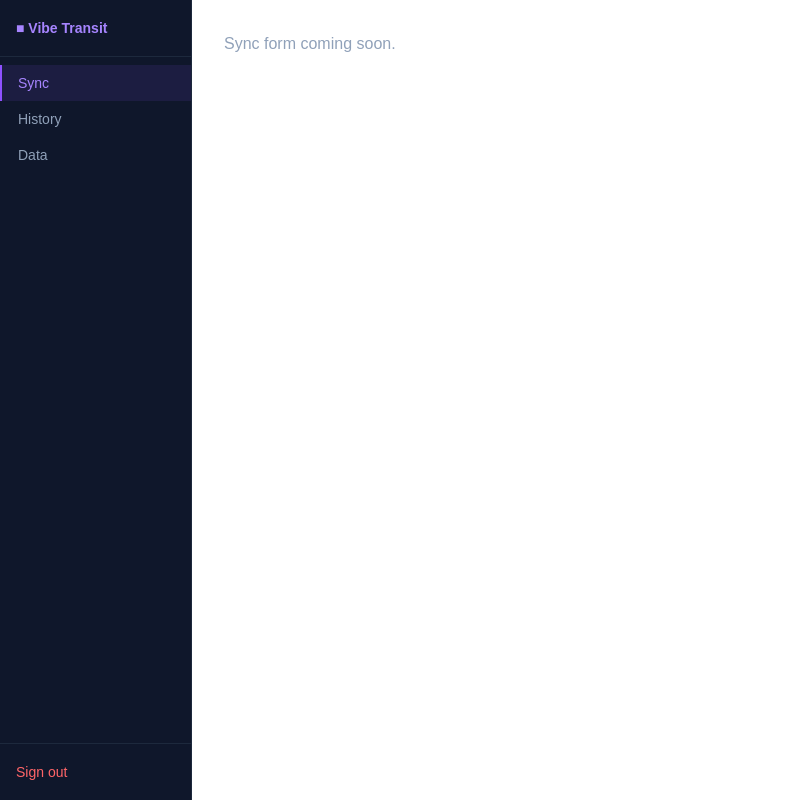
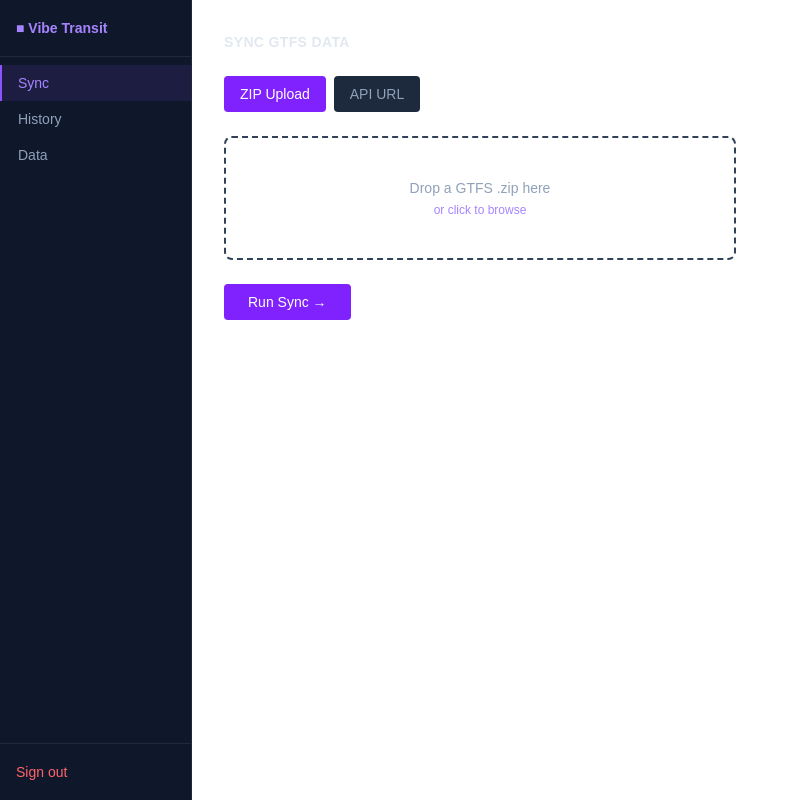
Before and after one commit to mikhaelbois/vibe-transit, a Next.js app: page /dashboard/sync in a window 1280 px wide. Shown: the whole page, without its empty margins (0-799 px from the left). Built offline with nearby package versions, Linux system fonts and the light colour scheme; no server answers.

Commit message:
feat: add sync view with ZIP upload and API URL input

```diff
--- a/app/dashboard/sync/page.tsx
+++ b/app/dashboard/sync/page.tsx
@@ -1,3 +1,5 @@
+import SyncForm from '@/components/SyncForm'
+
 export default function SyncPage() {
-  return <p className="text-slate-400">Sync form coming soon.</p>
+  return <SyncForm />
 }
--- /dev/null
+++ b/components/SyncForm.tsx
@@ -0,0 +1,157 @@
+'use client'
+
+import { useState, useRef } from 'react'
+
+type SyncMode = 'zip' | 'api'
+
+interface SyncResult {
+  success: boolean
+  message: string
+}
+
+export default function SyncForm() {
+  const [mode, setMode] = useState<SyncMode>('zip')
+  const [apiUrl, setApiUrl] = useState('')
+  const [file, setFile] = useState<File | null>(null)
+  const [dragging, setDragging] = useState(false)
+  const [loading, setLoading] = useState(false)
+  const [result, setResult] = useState<SyncResult | null>(null)
+  const fileInputRef = useRef<HTMLInputElement>(null)
+
+  async function handleSync() {
+    setLoading(true)
+    setResult(null)
+
+    try {
+      let response: Response
+
+      if (mode === 'zip') {
+        if (!file) throw new Error('Please select a ZIP file')
+        const formData = new FormData()
+        formData.append('file', file)
+        response = await fetch('/api/sync', { method: 'POST', body: formData })
+      } else {
+        if (!apiUrl.trim()) throw new Error('Please enter a URL')
+        response = await fetch('/api/sync', {
+          method: 'POST',
+          headers: { 'Content-Type': 'application/json' },
+          body: JSON.stringify({ url: apiUrl.trim() }),
+        })
+      }
+
+      const data = await response.json()
+
+      if (!response.ok) {
+        setResult({ success: false, message: data.error ?? 'Sync failed' })
+      } else {
+        const counts = Object.entries(
+          data.rowsInserted as Record<string, number>
+        )
+          .map(([table, count]) => `${count.toLocaleString()} ${table}`)
+          .join(', ')
+        setResult({ success: true, message: `Synced: ${counts}` })
+      }
+    } catch (err) {
+      setResult({
+        success: false,
+        message: err instanceof Error ? err.message : 'Unknown error',
+      })
+    } finally {
+      setLoading(false)
+    }
+  }
+
+  function handleDrop(e: React.DragEvent) {
+    e.preventDefault()
+    setDragging(false)
+    const dropped = e.dataTransfer.files[0]
+    if (dropped?.name.endsWith('.zip')) setFile(dropped)
+  }
+
+  return (
+    <div className="max-w-lg space-y-6">
+      <h1 className="text-sm font-semibold text-slate-200 uppercase tracking-wide">
+        Sync GTFS Data
+      </h1>
+
+      {/* Mode toggle */}
+      <div className="flex gap-2">
+        {(['zip', 'api'] as const).map((m) => (
+          <button
+            key={m}
+            onClick={() => { setMode(m); setResult(null) }}
+            className={`px-4 py-2 rounded text-sm font-medium transition-colors ${
+              mode === m
+                ? 'bg-violet-600 text-white'
+                : 'bg-slate-800 text-slate-400 hover:text-slate-200'
+            }`}
+          >
+            {m === 'zip' ? 'ZIP Upload' : 'API URL'}
+          </button>
+        ))}
+      </div>
+
+      {/* Input area */}
+      {mode === 'zip' ? (
+        <div
+          onDragOver={(e) => { e.preventDefault(); setDragging(true) }}
+          onDragLeave={() => setDragging(false)}
+          onDrop={handleDrop}
+          onClick={() => fileInputRef.current?.click()}
+          className={`border-2 border-dashed rounded-lg p-10 text-center cursor-pointer transition-colors ${
+            dragging
+              ? 'border-violet-500 bg-violet-500/10'
+              : 'border-slate-700 hover:border-slate-500'
+          }`}
+        >
+          <input
+            ref={fileInputRef}
+            type="file"
+            accept=".zip"
+            className="hidden"
+            onChange={(e) => setFile(e.target.files?.[0] ?? null)}
+          />
+          {file ? (
+            <p className="text-sm text-slate-300">{file.name}</p>
+          ) : (
+            <>
+              <p className="text-sm text-slate-400">Drop a GTFS .zip here</p>
+              <p className="text-xs text-violet-400 mt-1">or click to browse</p>
+            </>
+          )}
+        </div>
+      ) : (
+        <input
+          type="url"
+          value={apiUrl}
+          onChange={(e) => setApiUrl(e.target.value)}
+          placeholder="https://example.com/gtfs.zip"
+          className="w-full px-3 py-2 bg-slate-800 border border-slate-700 rounded text-white text-sm focus:outline-none focus:border-violet-500 placeholder-slate-600"
+        />
+      )}
+
+      {/* Sync button */}
+      <button
+        onClick={handleSync}
+        disabled={loading}
+        className="px-6 py-2 bg-violet-600 hover:bg-violet-700 disabled:opacity-50 text-white text-sm font-medium rounded transition-colors"
+      >
+        {loading ? 'Syncing...' : 'Run Sync →'}
+      </button>
+
+      {/* Result pill */}
+      {result && (
+        <div
+          className={`px-4 py-3 rounded border text-sm ${
+            result.success
+              ? 'bg-green-950 border-green-800 text-green-400'
+              : 'bg-red-950 border-red-800 text-red-400'
+          }`}
+        >
+          {result.success ? '✓ ' : '✗ '}
+          {result.message}
+        </div>
+      )}
+    </div>
+  )
+}
```
